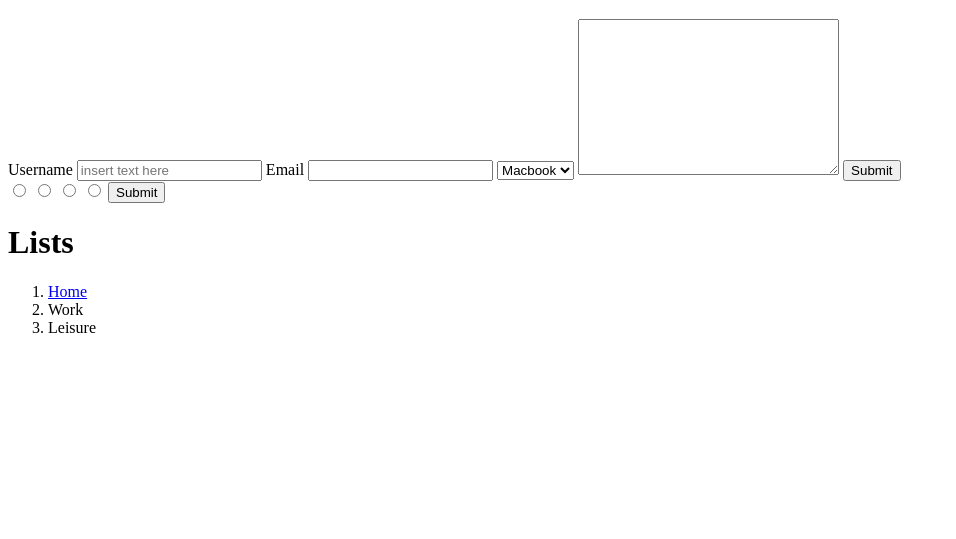
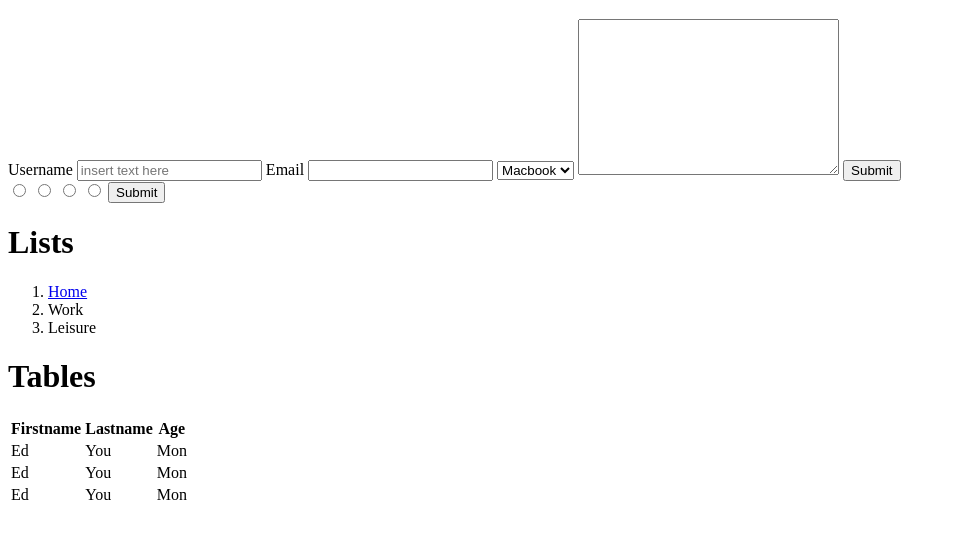
Before and after one commit to xaviguasch/HTML-basics-refresher-prac, a plain HTML site: page index.html in a window 1280 px wide. Shown: the part 169-708 px from the top of the page, without its empty margins (0-956 px from the left). Drawn offline with Linux system fonts and the light colour scheme.

Commit message:
toyed with tables

```diff
--- a/index.html
+++ b/index.html
@@ -47,5 +47,30 @@
       <li>Work</li>
       <li>Leisure</li>
     </ol>
+
+    <h1>Tables</h1>
+
+    <table>
+      <tr>
+        <th>Firstname</th>
+        <th>Lastname</th>
+        <th>Age</th>
+      </tr>
+      <tr>
+        <td>Ed</td>
+        <td>You</td>
+        <td>Mon</td>
+      </tr>
+      <tr>
+        <td>Ed</td>
+        <td>You</td>
+        <td>Mon</td>
+      </tr>
+      <tr>
+        <td>Ed</td>
+        <td>You</td>
+        <td>Mon</td>
+      </tr>
+    </table>
   </body>
 </html>
```
